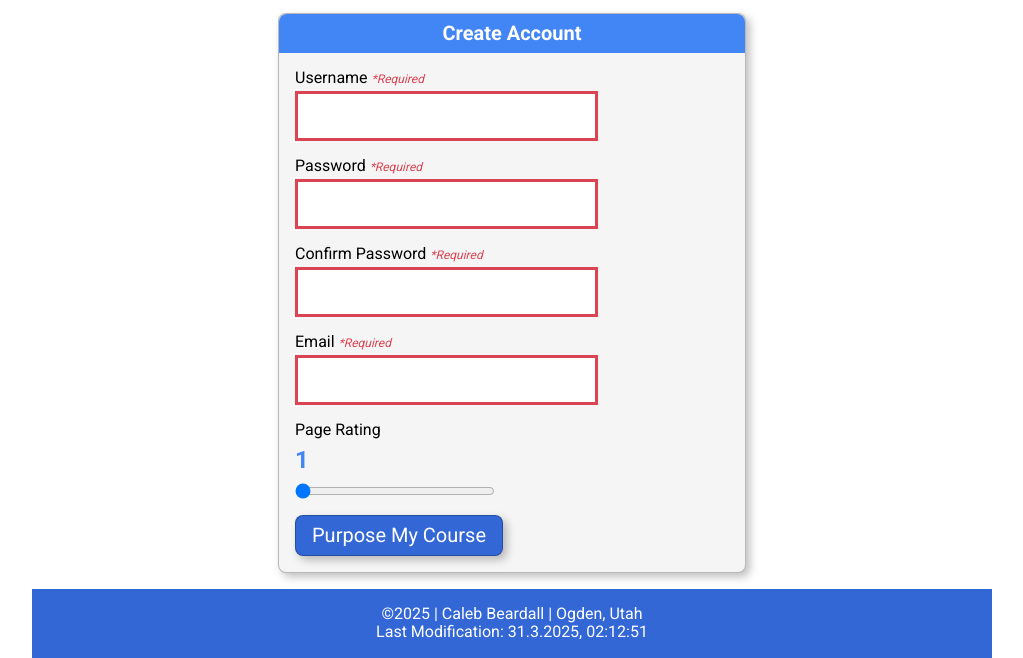
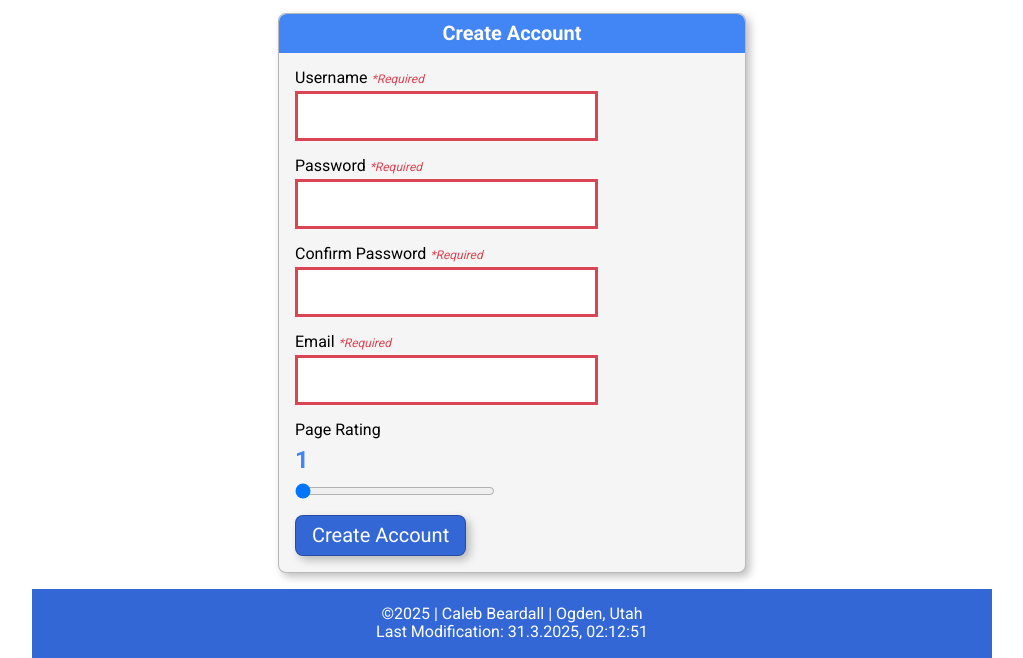
Before and after one commit to caleb-beardall/wdd230, a plain HTML site: page form.html in a window 1280 px wide. Shown: the part 174-832 px from the top of the page, without its empty margins (128-1151 px from the left). Drawn offline with Linux system fonts and the light colour scheme.

Commit message:
Updated W03 Team Activity: Form Build

```diff
--- a/form.html
+++ b/form.html
@@ -67,7 +67,7 @@
                 <div id="rangevalue">1</div>
                 <input type="range" id="r" name="r" min="1" max="10" value="1" step="1">
             </fieldset>
-            <input type="submit" value="Purpose My Course">
+            <input type="submit" value="Create Account">
         </form>
     </main>
     <footer>
```
